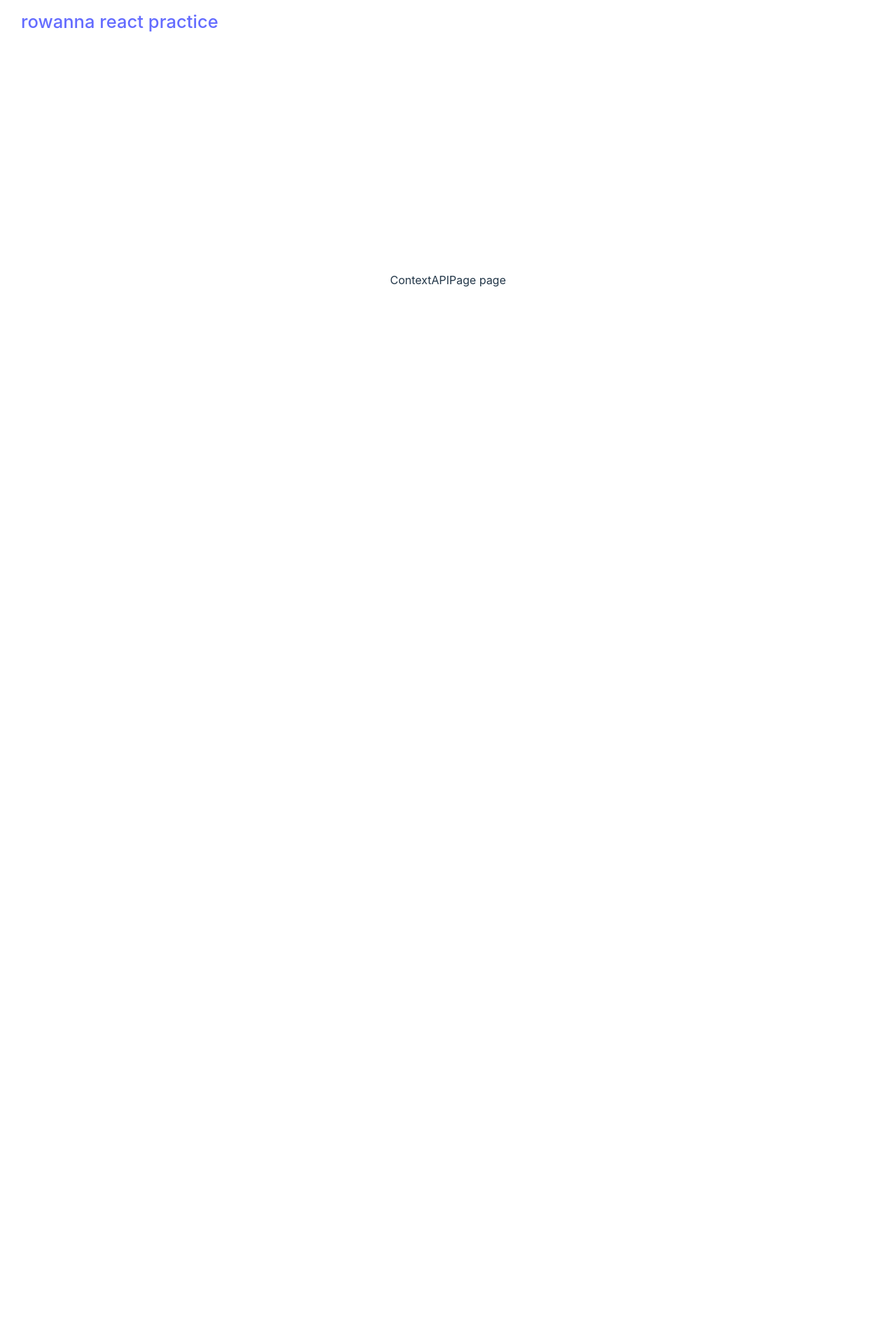
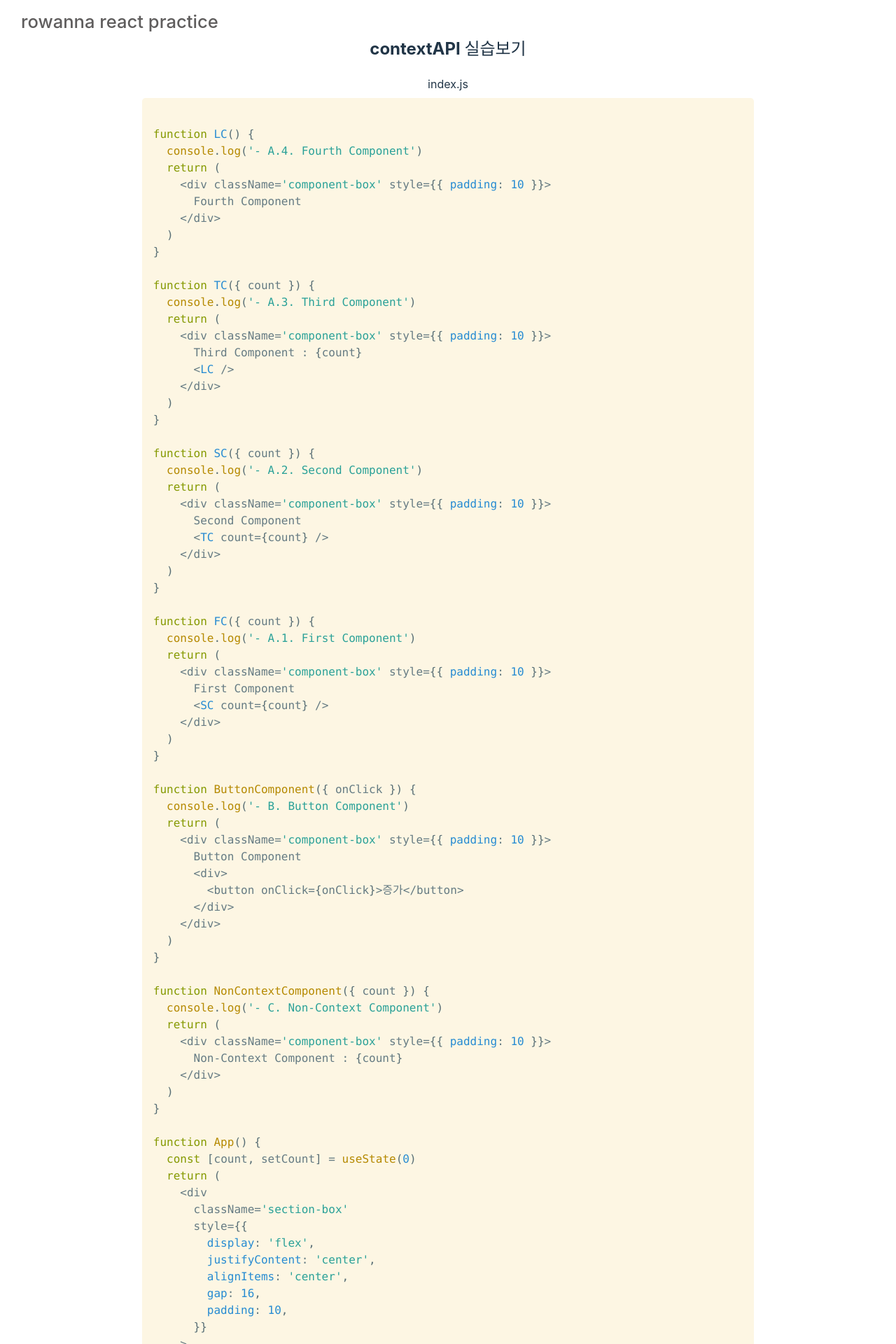
Before and after one commit to rowanna/asac-react-practice, a React (Vite) app: page /asac-react-practice/ContextAPIPage in a window 1280 px wide. Shown: the top 1920 px of the page at 70% size. Before the commit the page ends 800 px from the top, so only its background shows below. Built offline with nearby package versions, Linux system fonts and the light colour scheme.

Commit message:
feat: ContextAPI - Consumer 사용 예제

```diff
--- /dev/null
+++ b/src/assets/components/ContextAPIComponent/ConsumerResultComponent.jsx
@@ -0,0 +1,115 @@
+import { useState, createContext } from "react";
+
+function LC() {
+  console.log("- A.4. Fourth Component");
+  return (
+    <div className="component-box" style={{ padding: 10 }}>
+      Fourth Component
+    </div>
+  );
+}
+
+function TC() {
+  console.log("- A.3. Third Component");
+
+  return (
+    // 3. 쓸거라고 Consumer이용해서 쓴다.
+    <CreatedContext.Consumer>
+      {({ count }) => (
+        <div className="component-box" style={{ padding: 10 }}>
+          Third Component : {count}
+          <LC />
+        </div>
+      )}
+    </CreatedContext.Consumer>
+  );
+}
+
+function SC() {
+  console.log("- A.2. Second Component");
+  return (
+    <div className="component-box" style={{ padding: 10 }}>
+      Second Component
+      <TC />
+    </div>
+  );
+}
+
+function FC() {
+  console.log("- A.1. First Component");
+  return (
+    <div className="component-box" style={{ padding: 10 }}>
+      First Component
+      <SC />
+    </div>
+  );
+}
+
+function ButtonComponent() {
+  console.log("- B. Button Component");
+  // 3. 쓸거라고 Consumer이용해서 쓴다.
+  return (
+    <div className="component-box" style={{ padding: 10 }}>
+      Button Component
+      <CreatedContext.Consumer>
+        {({ setCount }) => (
+          <div>
+            <button onClick={() => setCount((prev) => prev + 1)}>증가</button>
+          </div>
+        )}
+      </CreatedContext.Consumer>
+    </div>
+  );
+}
+
+function NonContextComponent({ count }) {
+  console.log("- C. Non-Context Component");
+  return (
+    <div className="component-box" style={{ padding: 10 }}>
+      Non-Context Component : {count}
+    </div>
+  );
+}
+
+// 1. context를 쓸거라고 선언.
+const CreatedContext = createContext({
+  count: -10,
+  setCount: (state) => {},
+});
+
+// 2. provider 컴포넌트 만들기
+function CountContextProvider({ children }) {
+  const [count, setCount] = useState(0);
+
+  return (
+    <>
+      <CreatedContext.Provider value={{ count, setCount }}>
+        {children}
+      </CreatedContext.Provider>
+    </>
+  );
+}
+
+function ConsumerResultComponent() {
+  return (
+    <div
+      className="section-box"
+      style={{
+        display: "flex",
+        justifyContent: "center",
+        alignItems: "center",
+        gap: 16,
+        padding: 10,
+      }}
+    >
+      <CountContextProvider>
+        <FC />
+        <ButtonComponent />
+      </CountContextProvider>
+
+      <NonContextComponent />
+    </div>
+  );
+}
+
+export default ConsumerResultComponent;
--- a/src/assets/pages/ContextAPIPage.jsx
+++ b/src/assets/pages/ContextAPIPage.jsx
@@ -1,10 +1,291 @@
 import Header from "../components/Header";
+import CodeBlock from "../components/CodeBlock";
+import { useReducer, useState, createContext, useContext } from "react";
+import UseContextResultComponent from "../components/ContextAPIComponent/UseContextResultComponent";
+import ConsumerResultComponent from "../components/ContextAPIComponent/ConsumerResultComponent";
+
+const practiceCode = `
+function LC() {
+  console.log('- A.4. Fourth Component')
+  return (
+    <div className='component-box' style={{ padding: 10 }}>
+      Fourth Component
+    </div>
+  )
+}
+
+function TC({ count }) {
+  console.log('- A.3. Third Component')
+  return (
+    <div className='component-box' style={{ padding: 10 }}>
+      Third Component : {count}
+      <LC />
+    </div>
+  )
+}
+
+function SC({ count }) {
+  console.log('- A.2. Second Component')
+  return (
+    <div className='component-box' style={{ padding: 10 }}>
+      Second Component
+      <TC count={count} />
+    </div>
+  )
+}
+
+function FC({ count }) {
+  console.log('- A.1. First Component')
+  return (
+    <div className='component-box' style={{ padding: 10 }}>
+      First Component
+      <SC count={count} />
+    </div>
+  )
+}
+
+function ButtonComponent({ onClick }) {
+  console.log('- B. Button Component')
+  return (
+    <div className='component-box' style={{ padding: 10 }}>
+      Button Component
+      <div>
+        <button onClick={onClick}>증가</button>
+      </div>
+    </div>
+  )
+}
+
+function NonContextComponent({ count }) {
+  console.log('- C. Non-Context Component')
+  return (
+    <div className='component-box' style={{ padding: 10 }}>
+      Non-Context Component : {count}
+    </div>
+  )
+}
+
+function App() {
+  const [count, setCount] = useState(0)
+  return (
+    <div
+      className='section-box'
+      style={{
+        display: 'flex',
+        justifyContent: 'center',
+        alignItems: 'center',
+        gap: 16,
+        padding: 10,
+      }}
+    >
+      <FC count={count} />
+      <ButtonComponent onClick={() => setCount((prev) => prev + 1)} />
+      <NonContextComponent count={count} />
+    </div>
+  )
+}
+`;
+const useContextResultCode = `
+const CreatedContext = createContext();
+
+function TC({}) {
+  console.log("- A.3. Third Component");
+
+  const value = useContext(CreatedContext);
+  console.log(value, "=======");
+
+  return (
+    <div className="component-box" style={{ padding: 10 }}>
+      Third Component : {value.count}
+      <LC />
+    </div>
+  );
+}
+.
+.
+.
+.
+.
+.
+
+function ContextAPIResultComponent() {
+  const [count, setCount] = useState(0);
+  return (
+    <div
+      className="section-box"
+      style={{
+        display: "flex",
+        justifyContent: "center",
+        alignItems: "center",
+        gap: 16,
+        padding: 10,
+      }}
+    >
+      <CreatedContext.Provider value={{ count, setCount }}>
+        <FC />
+      </CreatedContext.Provider>
+      <ButtonComponent onClick={() => setCount((prev) => prev + 1)} />
+      <NonContextComponent count={count} />
+    </div>
+  );
+}
+`;
+
+const consumerResultCode = `
+import { useState, createContext } from "react";
+
+function LC() {
+  console.log("- A.4. Fourth Component");
+  return (
+    <div className="component-box" style={{ padding: 10 }}>
+      Fourth Component
+    </div>
+  );
+}
+
+function TC() {
+  console.log("- A.3. Third Component");
+
+  return (
+    // 3. 쓸거라고 Consumer이용해서 쓴다.
+    <CreatedContext.Consumer>
+      {({ count }) => (
+        <div className="component-box" style={{ padding: 10 }}>
+          Third Component : {count}
+          <LC />
+        </div>
+      )}
+    </CreatedContext.Consumer>
+  );
+}
+
+function SC() {
+  console.log("- A.2. Second Component");
+  return (
+    <div className="component-box" style={{ padding: 10 }}>
+      Second Component
+      <TC />
+    </div>
+  );
+}
+
+function FC() {
+  console.log("- A.1. First Component");
+  return (
+    <div className="component-box" style={{ padding: 10 }}>
+      First Component
+      <SC />
+    </div>
+  );
+}
+
+function ButtonComponent() {
+  console.log("- B. Button Component");
+  // 3. 쓸거라고 Consumer이용해서 쓴다.
+  return (
+    <div className="component-box" style={{ padding: 10 }}>
+      Button Component
+      <CreatedContext.Consumer>
+        {({ setCount }) => (
+          <div>
+            <button onClick={() => setCount((prev) => prev + 1)}>증가</button>
+          </div>
+        )}
+      </CreatedContext.Consumer>
+    </div>
+  );
+}
+
+function NonContextComponent({ count }) {
+  console.log("- C. Non-Context Component");
+  return (
+    <div className="component-box" style={{ padding: 10 }}>
+      Non-Context Component : {count}
+    </div>
+  );
+}
+
+// 1. context를 쓸거라고 선언.
+const CreatedContext = createContext({
+  count: -10,
+  setCount: (state) => {},
+});
+
+// 2. provider 컴포넌트 만들기
+function CountContextProvider({ children }) {
+  const [count, setCount] = useState(0);
+
+  return (
+    <>
+      <CreatedContext.Provider value={{ count, setCount }}>
+        {children}
+      </CreatedContext.Provider>
+    </>
+  );
+}
+
+function ConsumerResultComponent() {
+  return (
+    <div
+      className="section-box"
+      style={{
+        display: "flex",
+        justifyContent: "center",
+        alignItems: "center",
+        gap: 16,
+        padding: 10,
+      }}
+    >
+      <CountContextProvider>
+        <FC />
+        <ButtonComponent />
+      </CountContextProvider>
+
+      <NonContextComponent />
+    </div>
+  );
+}
+
+export default ConsumerResultComponent;
+
+`;
 
 function ContextAPIPage() {
   return (
     <>
       <Header />
-      <div>ContextAPIPage page</div>
+      <h2>contextAPI 실습보기</h2>
+      <CodeBlock code={practiceCode} />
+
+      <section id="practiceBox">
+        <h3>
+          실습 17. 아래 Props Drilling 문제를 해결하기 위해 Context API 를
+          도입하라.
+          <br />위 Props Drilling 을 이해했다면, 이 문제를 Context API 를
+          적용하여 풀어보자(useContext로)
+        </h3>
+        <div id="resultBox">
+          <CodeBlock code={useContextResultCode} />
+          <UseContextResultComponent />
+        </div>
+      </section>
+
+      <section id="practiceBox">
+        <h3>실습 17. Consumer로 구현하라 - 컴포넌트4만 렌더링된다.</h3>
+        <div id="resultBox">
+          <CodeBlock code={consumerResultCode} />
+          <ConsumerResultComponent />
+        </div>
+      </section>
+
+      <section id="practiceBox">
+        정리 : 전역 상태가 저장되는 Context,
+        <br />
+        전역 상태를 제공하는 Provider,
+        <br />
+        전역 상태를 사용하는 Consumer,
+        <br />
+      </section>
     </>
   );
 }
--- a/src/index.css
+++ b/src/index.css
@@ -56,6 +56,9 @@ button:focus,
 button:focus-visible {
   outline: 4px auto -webkit-focus-ring-color;
 }
+header h1 a {
+  color: #fefefe;
+}
 
 @media (prefers-color-scheme: light) {
   :root {
@@ -68,15 +71,28 @@ button:focus-visible {
   button {
     background-color: #f9f9f9;
   }
+  header h1 a {
+    color: #5f5d5d;
+  }
 }
 #practiceBox {
   background-color: rgb(182, 182, 182);
   border-radius: 2%;
   box-shadow: 6px 5px 17px #5c5a5a;
+  padding: 30px 10px;
+  margin: 40px;
 }
 #practiceBox #resultBox {
-  display: flex;
+  /* display: flex;
   height: 30%;
   justify-content: space-around;
-  align-items: center;
+  align-items: center; */
 }
+
+.component-box {
+  border: 2px solid orange;
+}
+
+.section-box {
+  border: 2px solid rgb(255, 224, 147);
+}
```
